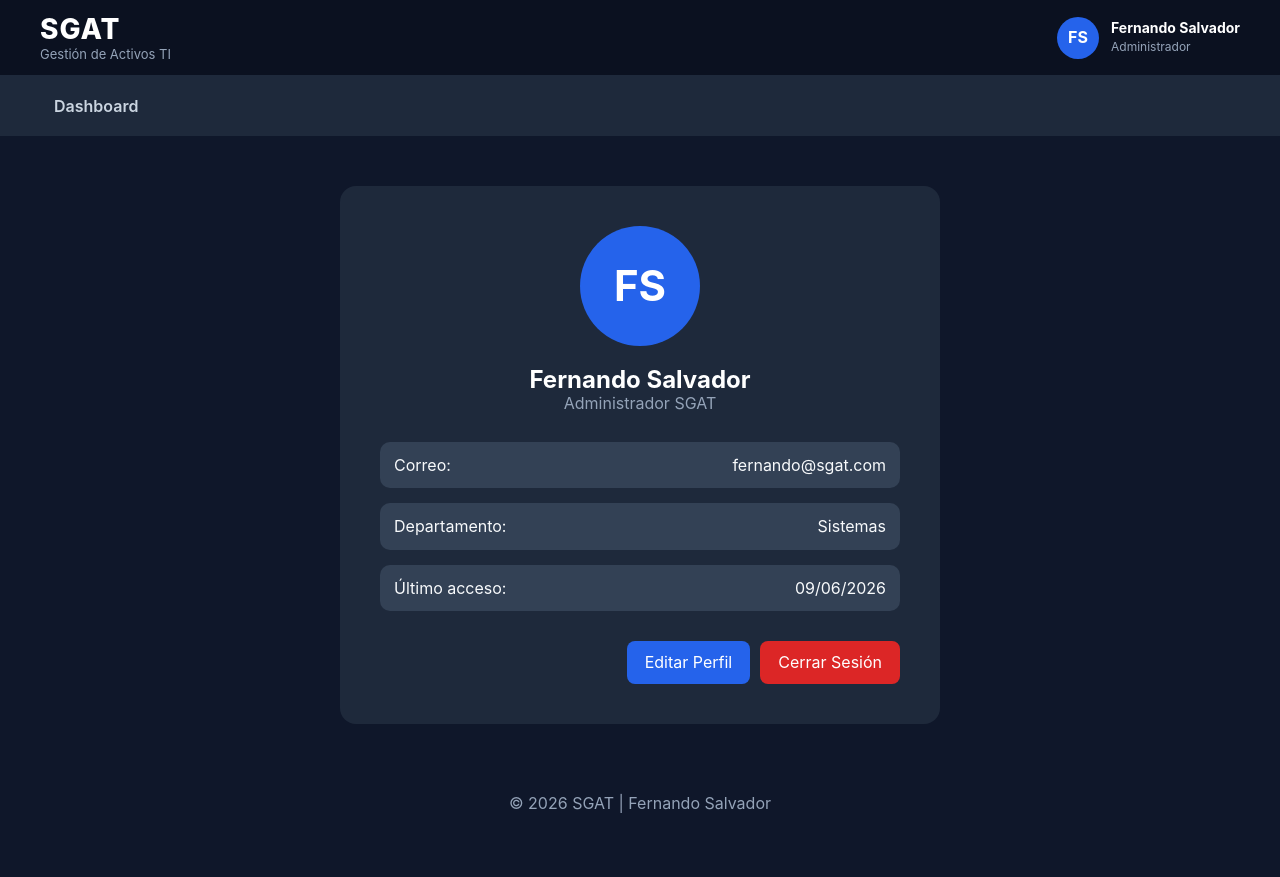
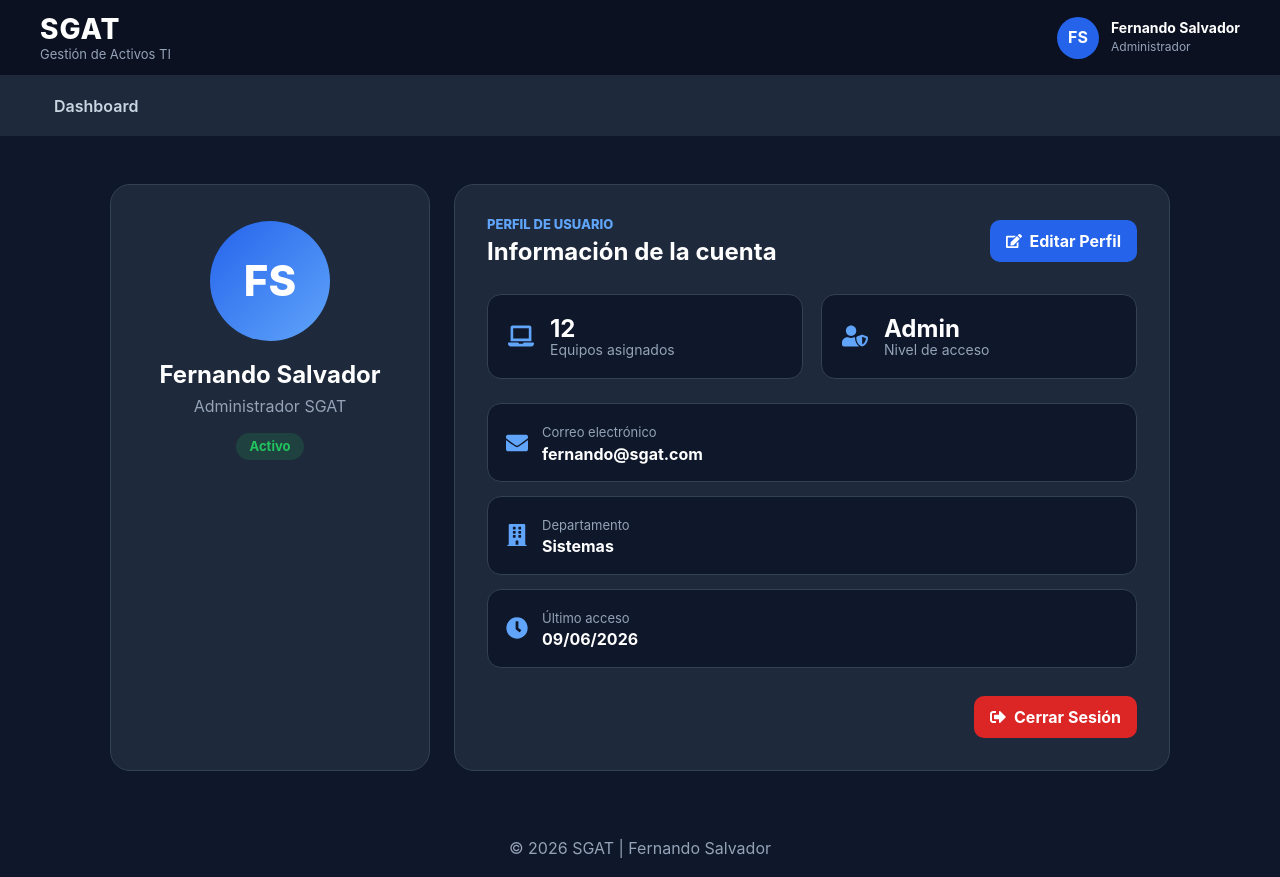
Before and after one commit to cazador0587/web_project_SGAT_frontend, a React (Vite) app: page /profile in a window 1280 px wide. Before the commit the page ends 832 px from the top, so only its background shows below. Built offline with nearby package versions, Linux system fonts and the light colour scheme; a web font is replaced by a local one.

Commit message:
Mejorar diseño de perfil de usuario

```diff
--- a/src/pages/Profile/Profile.css
+++ b/src/pages/Profile/Profile.css
@@ -1,17 +1,25 @@
 .profile {
-  display: flex;
-  justify-content: center;
-  padding: 50px 20px;
+  max-width: 1100px;
+  margin: 0 auto;
+  padding: 48px 20px;
 }
 
-.profile__card {
-  width: 600px;
+.profile__layout {
+  display: grid;
+  grid-template-columns: 320px 1fr;
+  gap: 24px;
+}
 
+.profile__sidebar,
+.profile__content {
   background: #1e293b;
+  border: 1px solid #334155;
+  border-radius: 20px;
+}
 
-  border-radius: 16px;
-
-  padding: 40px;
+.profile__sidebar {
+  padding: 36px 24px;
+  text-align: center;
 }
 
 .profile__avatar {
@@ -21,80 +29,197 @@
   margin: 0 auto 20px;
 
   border-radius: 50%;
-
-  background: #2563eb;
+  background: linear-gradient(135deg, #2563eb, #60a5fa);
 
   display: flex;
   align-items: center;
   justify-content: center;
 
   color: white;
-
   font-size: 42px;
-  font-weight: bold;
+  font-weight: 800;
 }
 
 .profile__name {
-  text-align: center;
+  color: white;
+  font-size: 24px;
+  margin-bottom: 8px;
+}
+
+.profile__role {
+  color: #94a3b8;
+  margin-bottom: 18px;
+}
+
+.profile__status {
+  display: inline-block;
+  padding: 6px 14px;
+  border-radius: 999px;
+
+  background: rgba(34, 197, 94, 0.15);
+  color: #22c55e;
+
+  font-size: 13px;
+  font-weight: 700;
+}
+
+.profile__content {
+  padding: 32px;
+}
+
+.profile__header {
+  display: flex;
+  justify-content: space-between;
+  align-items: center;
+  gap: 16px;
+
+  margin-bottom: 28px;
+}
+
+.profile__label {
+  color: #60a5fa;
+  font-size: 13px;
+  font-weight: 800;
+  text-transform: uppercase;
+  margin-bottom: 6px;
+}
+
+.profile__header h2 {
   color: white;
 }
 
-.profile__role {
-  text-align: center;
-  color: #94a3b8;
-  margin-bottom: 30px;
-}
-
-.profile__info {
-  display: flex;
-  flex-direction: column;
-  gap: 15px;
-}
-
-.profile__row {
-  display: flex;
-  justify-content: space-between;
-
-  padding: 14px;
-
-  background: #334155;
-
+.profile__edit,
+.profile__logout {
+  border: none;
   border-radius: 10px;
-}
-
-.profile__actions {
-  margin-top: 30px;
 
   display: flex;
-  justify-content: flex-end;
+  align-items: center;
+  gap: 8px;
 
-  gap: 10px;
+  cursor: pointer;
+  font-weight: 700;
 }
 
 .profile__edit {
   background: #2563eb;
-
-  border: none;
-
   color: white;
-
-  padding: 12px 18px;
-
-  border-radius: 8px;
-
-  cursor: pointer;
+  padding: 12px 16px;
 }
 
 .profile__logout {
   background: #dc2626;
+  color: white;
+  padding: 12px 16px;
+}
 
-  border: none;
+.profile__stats {
+  display: grid;
+  grid-template-columns: repeat(2, 1fr);
+  gap: 18px;
 
+  margin-bottom: 24px;
+}
+
+.profile__stat-card {
+  background: #0f172a;
+  border: 1px solid #334155;
+  border-radius: 14px;
+
+  padding: 20px;
+
+  display: flex;
+  align-items: center;
+  gap: 16px;
+}
+
+.profile__stat-card svg {
+  color: #60a5fa;
+  font-size: 26px;
+}
+
+.profile__stat-card h3 {
   color: white;
+  font-size: 24px;
+}
 
-  padding: 12px 18px;
+.profile__stat-card p {
+  color: #94a3b8;
+  font-size: 14px;
+}
 
-  border-radius: 8px;
+.profile__info {
+  display: grid;
+  gap: 14px;
+}
 
-  cursor: pointer;
+.profile__row {
+  background: #0f172a;
+  border: 1px solid #334155;
+  border-radius: 14px;
+
+  padding: 18px;
+
+  display: flex;
+  align-items: center;
+  gap: 14px;
 }
+
+.profile__row svg {
+  color: #60a5fa;
+  font-size: 22px;
+}
+
+.profile__row span {
+  color: #94a3b8;
+  font-size: 13px;
+}
+
+.profile__row p {
+  color: white;
+  font-weight: 700;
+  margin-top: 4px;
+}
+
+.profile__actions {
+  margin-top: 28px;
+
+  display: flex;
+  justify-content: flex-end;
+}
+
+@media screen and (max-width: 850px) {
+  .profile__layout {
+    grid-template-columns: 1fr;
+  }
+
+  .profile__header {
+    align-items: flex-start;
+    flex-direction: column;
+  }
+}
+
+@media screen and (max-width: 520px) {
+  .profile {
+    padding: 32px 16px;
+  }
+
+  .profile__content,
+  .profile__sidebar {
+    padding: 24px;
+  }
+
+  .profile__stats {
+    grid-template-columns: 1fr;
+  }
+
+  .profile__edit,
+  .profile__logout {
+    width: 100%;
+    justify-content: center;
+  }
+
+  .profile__actions {
+    justify-content: stretch;
+  }
+}
--- a/src/pages/Profile/Profile.jsx
+++ b/src/pages/Profile/Profile.jsx
@@ -1,36 +1,91 @@
+import {
+  FaEnvelope,
+  FaBuilding,
+  FaClock,
+  FaUserShield,
+  FaLaptop,
+  FaSignOutAlt,
+  FaEdit,
+} from "react-icons/fa";
 import "./Profile.css";
 
 function Profile() {
   return (
     <section className="profile">
-      <div className="profile__card">
+      <div className="profile__layout">
+        <aside className="profile__sidebar">
           <div className="profile__avatar">FS</div>
 
           <h2 className="profile__name">Fernando Salvador</h2>
 
           <p className="profile__role">Administrador SGAT</p>
 
+          <span className="profile__status">Activo</span>
+        </aside>
+
+        <div className="profile__content">
+          <div className="profile__header">
+            <div>
+              <p className="profile__label">Perfil de usuario</p>
+              <h2>Información de la cuenta</h2>
+            </div>
+
+            <button className="profile__edit">
+              <FaEdit />
+              Editar Perfil
+            </button>
+          </div>
+
+          <div className="profile__stats">
+            <div className="profile__stat-card">
+              <FaLaptop />
+              <div>
+                <h3>12</h3>
+                <p>Equipos asignados</p>
+              </div>
+            </div>
+
+            <div className="profile__stat-card">
+              <FaUserShield />
+              <div>
+                <h3>Admin</h3>
+                <p>Nivel de acceso</p>
+              </div>
+            </div>
+          </div>
+
           <div className="profile__info">
             <div className="profile__row">
-            <span>Correo:</span>
+              <FaEnvelope />
+              <div>
+                <span>Correo electrónico</span>
                 <p>fernando@sgat.com</p>
+              </div>
             </div>
 
             <div className="profile__row">
-            <span>Departamento:</span>
+              <FaBuilding />
+              <div>
+                <span>Departamento</span>
                 <p>Sistemas</p>
+              </div>
             </div>
 
             <div className="profile__row">
-            <span>Último acceso:</span>
+              <FaClock />
+              <div>
+                <span>Último acceso</span>
                 <p>09/06/2026</p>
+              </div>
             </div>
           </div>
 
           <div className="profile__actions">
-          <button className="profile__edit">Editar Perfil</button>
-
-          <button className="profile__logout">Cerrar Sesión</button>
+            <button className="profile__logout">
+              <FaSignOutAlt />
+              Cerrar Sesión
+            </button>
+          </div>
         </div>
       </div>
     </section>
```
Lines whose indentation alone changed are shown as unchanged.
